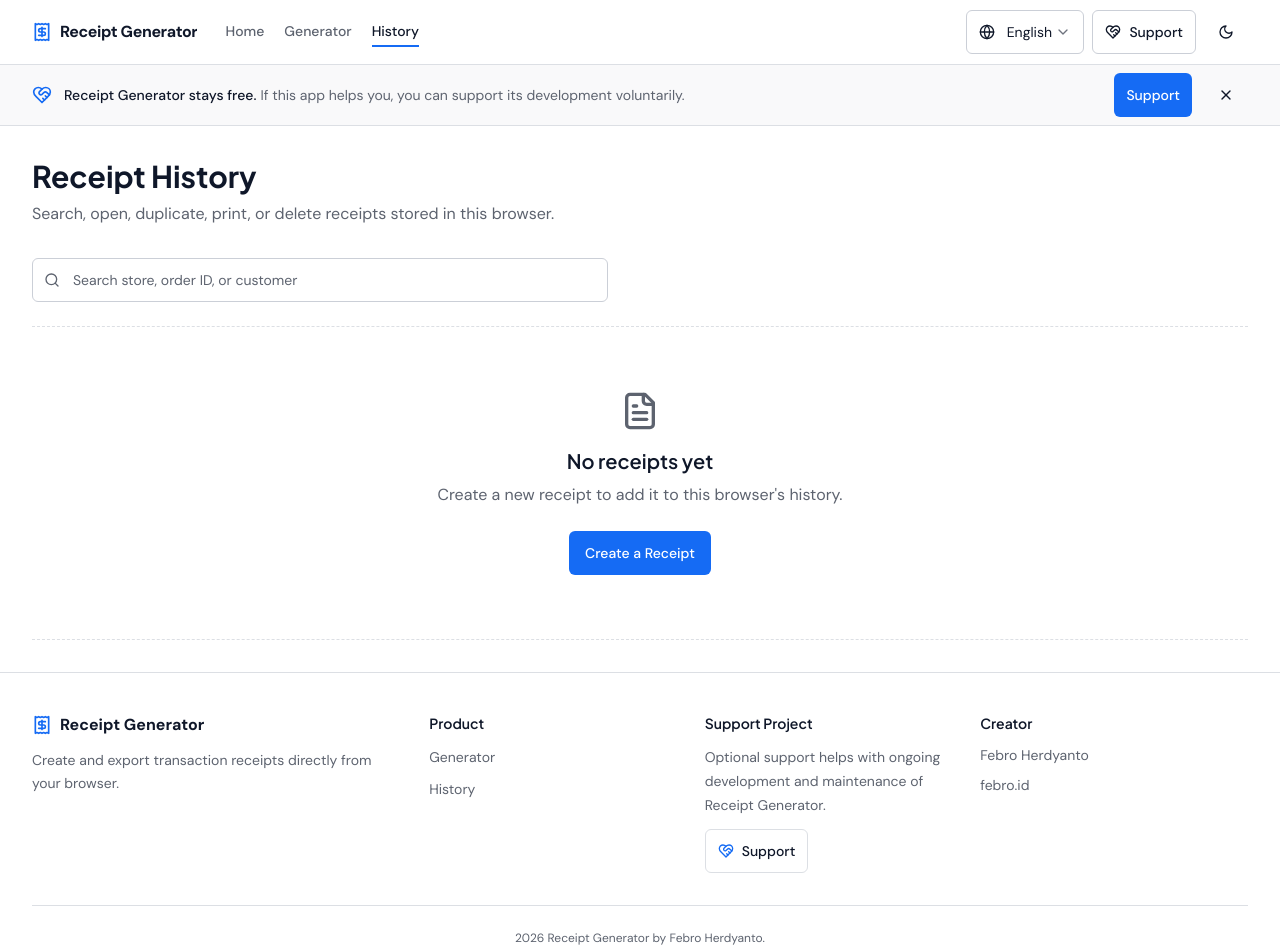
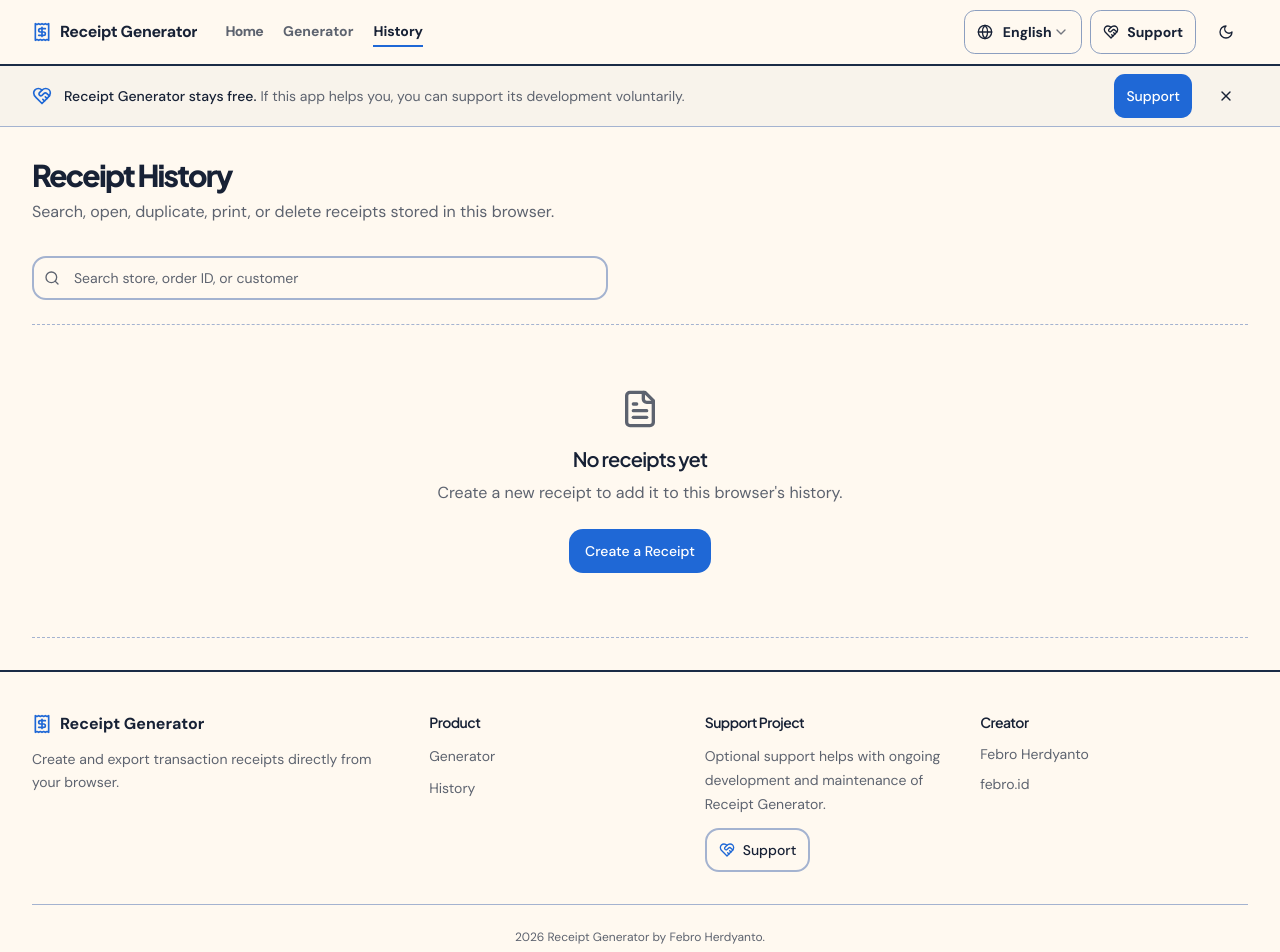
Before and after one commit to fbrhrdynt/LS_Receipt, a React (Vite) app in the folder apps/web/: page /history in a window 1280 px wide. Shown: the top 952 px of the page. Built offline with nearby package versions, Linux system fonts and the light colour scheme; a web font is replaced by a local one.

Commit message:
style: update neo-brutalist UI

```diff
--- a/apps/web/src/index.css
+++ b/apps/web/src/index.css
@@ -207,3 +207,32 @@ h6 {
     background: #fff !important;
   }
 }
+
+/* FEBRO NEO v0.1 — interface only; thermal receipt templates / print rendering untouched */
+:root{--neo-stroke:#1a2c46;--neo-press:4px 4px 0 #1a2c46;--background:36 100% 97%;--foreground:221 39% 15%;--primary:216 75% 48%;--primary-foreground:0 0% 100%;--muted:38 28% 93%;--accent:214 100% 93%;--card:0 0% 100%;--border:220 32% 73%;--input:218 29% 65%;--radius:.8rem}
+.dark{--neo-stroke:#bdd1f1;--neo-press:4px 4px 0 #809bbb;--background:217 28% 10%;--foreground:216 38% 94%;--primary:213 90% 71%;--primary-foreground:220 38% 13%;--muted:220 23% 18%;--accent:217 30% 22%;--card:220 25% 15%;--border:218 21% 43%;--input:218 20% 48%}
+body{font-family:"DM Sans",ui-sans-serif,system-ui,sans-serif}
+:where(h1,h2,h3){font-family:"Plus Jakarta Sans",ui-sans-serif,system-ui,sans-serif;letter-spacing:-.04em}
+/* Deliberately scope to app shell. No rules for .receipt-container, #receipt-preview, or print. */
+#root > div > header{border-bottom:2px solid var(--neo-stroke)}
+#root header :is(a,button){font-weight:700}
+#root header a[href="/"]{font-weight:800;letter-spacing:-.05em}
+#root :is(main,footer) :is(.rounded-md,.rounded-lg,.rounded-xl):not(.receipt-container):not(#receipt-preview){border-radius:14px}
+#root :is(main,footer) :is(.border-border,.border-input):not(.receipt-container):not(#receipt-preview){border-color:hsl(var(--border))}
+#root :is(main,footer) button:not(:disabled),#root header button:not(:disabled){transition:transform .16s ease,box-shadow .16s ease,background-color .16s ease}
+#root :is(main,header) button:not(:disabled):active{transform:translate(1px,1px)}
+#root main > .mb-6:first-child h1,#root main > .mb-8:first-child h1{font-weight:850;line-height:1.1;letter-spacing:-.06em}
+#root main :is(input,textarea,select):not([type="radio"]):not([type="checkbox"]){border-width:2px;min-height:42px;border-radius:11px}
+#root main :is(input,textarea,select,button,a):focus-visible,#root header :is(button,a):focus-visible{outline:3px solid hsl(var(--primary));outline-offset:3px}
+/* Decorative hard shadow only on actionable primary control and active editing surface */
+#root main button.bg-primary:not(:disabled){border:2px solid var(--neo-stroke);box-shadow:3px 3px 0 var(--neo-stroke)}
+#root main button.bg-primary:not(:disabled):hover{transform:translate(-1px,-1px);box-shadow:4px 4px 0 var(--neo-stroke)}
+#root main button.bg-primary:not(:disabled):active{box-shadow:none;transform:translate(2px,2px)}
+/* Form / preview workspace remain as two functional columns. */
+#root main .sticky.top-24{border-width:2px;border-color:var(--neo-stroke);box-shadow:none}
+#root main .sticky.top-24 :is(.receipt-container,#receipt-preview){border:none;box-shadow:none}
+#root footer{border-top:2px solid var(--neo-stroke)}
+#root footer a[href="https://saweria.co/fbrhrdynt"]{border:2px solid var(--neo-stroke);border-radius:11px}
+#root :where([role="dialog"]){max-height:min(90dvh,840px)}
+@media(max-width:767px){#root main{padding-top:22px}#root main .sticky.top-24{position:relative;top:auto}#root header{min-height:60px}}
+@media(prefers-reduced-motion:reduce){#root *:not(.receipt-container):not(.receipt-container *){transition:none!important;animation:none!important}}
```
